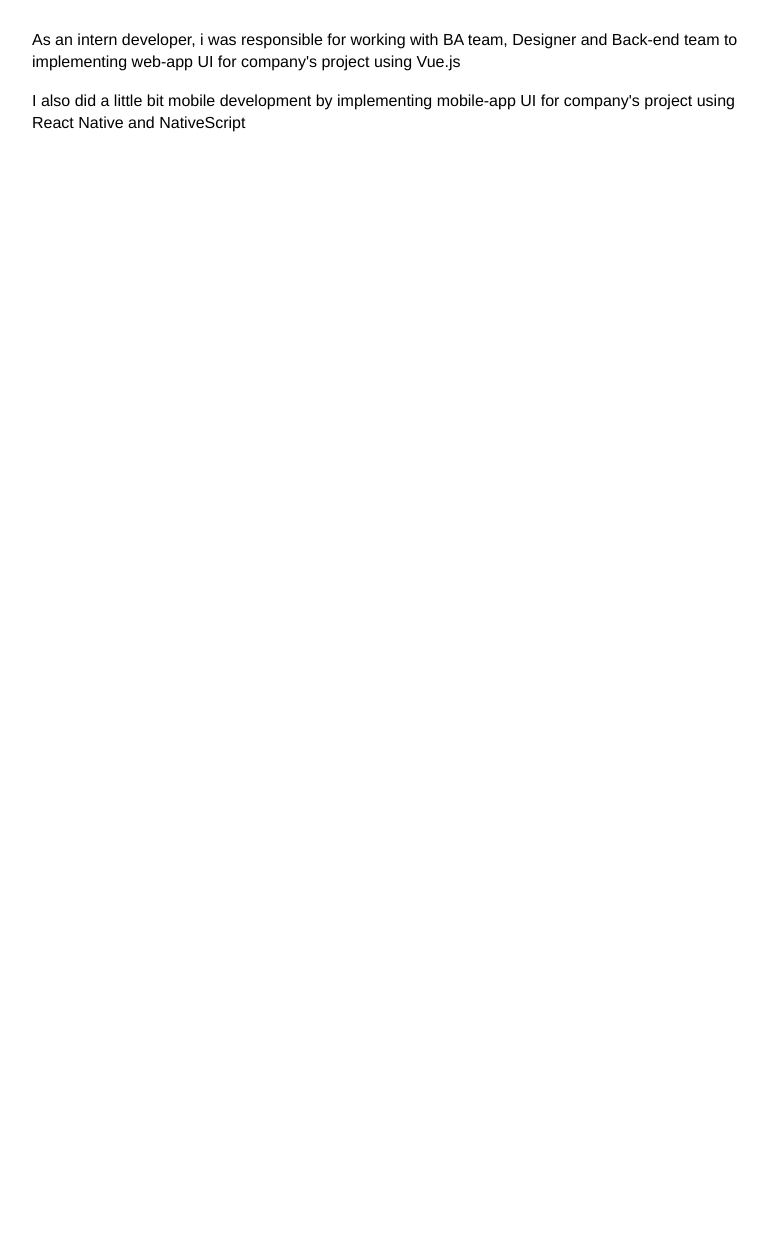
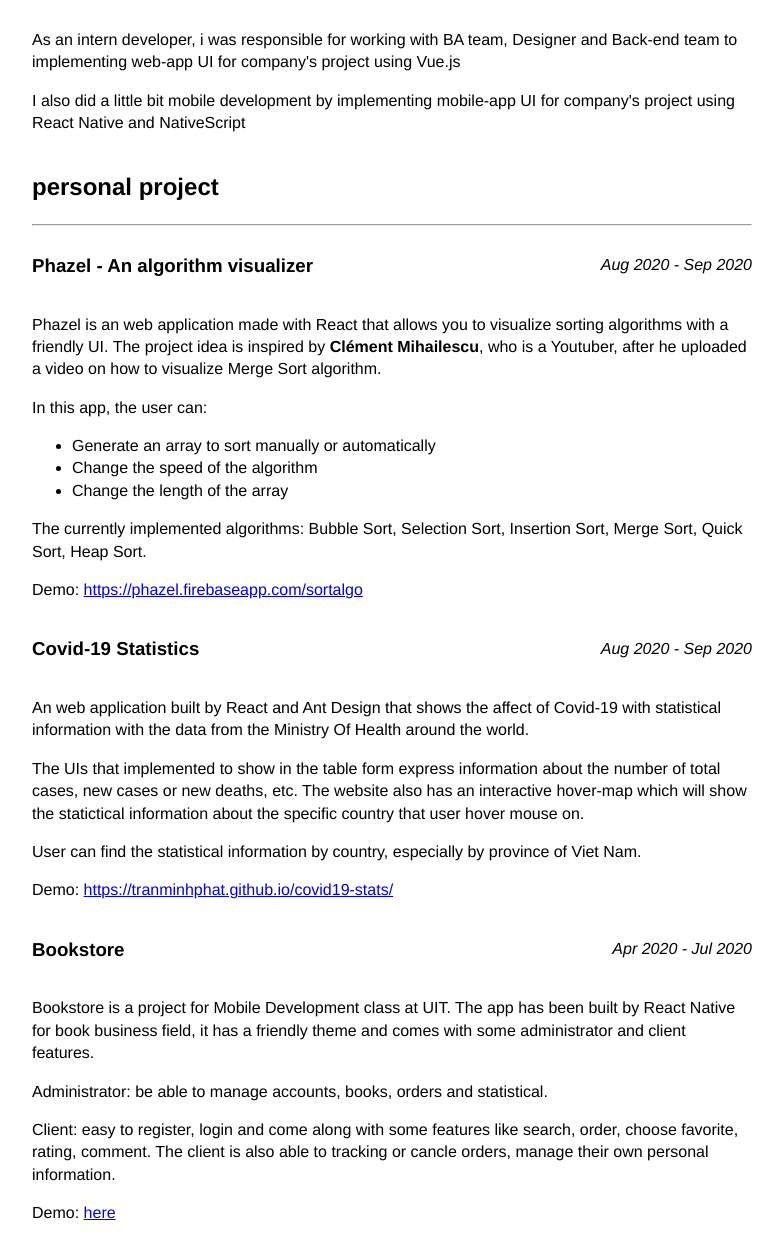
Before and after one commit to tranminhphat/cv, a Gatsby site: page / in a window 1280 px wide. Shown: the part 676-1933 px from the top of the page, without its empty margins (248-1031 px from the left). Before the commit the page ends 842 px from the top, so only its background shows below. Built offline with nearby package versions, Linux system fonts and the light colour scheme; Gatsby itself is replaced by a stand-in of ours.

Commit message:
update personal project

```diff
--- a/src/pages/index.tsx
+++ b/src/pages/index.tsx
@@ -69,7 +69,7 @@ const HomePage = () => (
             }}
           >
             <h3>Bachelor of Software Engineering at UIT</h3>
-            <i>Sep 2017 - July 2021</i>
+            <i>Sep 2017 - Jul 2021</i>
           </div>
         </div>
         <div>
@@ -114,6 +114,128 @@ const HomePage = () => (
           </p>
         </div>
       </div>
+
+      <div className="personal-project">
+        <div>
+          <h2>personal project</h2>
+          <hr />
+          <div
+            style={{
+              display: "flex",
+              alignItems: "center",
+              justifyContent: "space-between",
+              marginBottom: "1rem",
+            }}
+          >
+            <h3>Phazel - An algorithm visualizer</h3>
+            <i>Aug 2020 - Sep 2020</i>
+          </div>
+          <div>
+            <p>
+              Phazel is an web application made with React that allows you to
+              visualize sorting algorithms with a friendly UI. The project idea
+              is inspired by <b>Clément Mihailescu</b>, who is a Youtuber, after
+              he uploaded a video on how to visualize Merge Sort algorithm.
+            </p>
+            <p>
+              In this app, the user can:
+              <ul>
+                <li>Generate an array to sort manually or automatically</li>
+                <li>Change the speed of the algorithm</li>
+                <li>Change the length of the array</li>
+              </ul>
+            </p>
+            <p>
+              The currently implemented algorithms: Bubble Sort, Selection Sort,
+              Insertion Sort, Merge Sort, Quick Sort, Heap Sort.
+            </p>
+            <p>
+              Demo:{" "}
+              <a href="https://phazel.firebaseapp.com/sortalgo" target="_blank">
+                https://phazel.firebaseapp.com/sortalgo
+              </a>
+            </p>
+          </div>
+          <div
+            style={{
+              display: "flex",
+              alignItems: "center",
+              justifyContent: "space-between",
+              marginBottom: "1rem",
+            }}
+          >
+            <h3>Covid-19 Statistics</h3>
+            <i>Aug 2020 - Sep 2020</i>
+          </div>
+          <div>
+            <p>
+              An web application built by React and Ant Design that shows the
+              affect of Covid-19 with statistical information with the data from
+              the Ministry Of Health around the world.
+            </p>
+            <p>
+              The UIs that implemented to show in the table form express
+              information about the number of total cases, new cases or new
+              deaths, etc. The website also has an interactive hover-map which
+              will show the statictical information about the specific country
+              that user hover mouse on.
+            </p>
+            <p>
+              User can find the statistical information by country, especially
+              by province of Viet Nam.
+            </p>
+            <p>
+              Demo:{" "}
+              <a
+                href="https://tranminhphat.github.io/covid19-stats/"
+                target="_blank"
+              >
+                https://tranminhphat.github.io/covid19-stats/
+              </a>
+            </p>
+          </div>
+          <div
+            style={{
+              display: "flex",
+              alignItems: "center",
+              justifyContent: "space-between",
+              marginBottom: "1rem",
+            }}
+          >
+            <h3>Bookstore</h3>
+            <i>Apr 2020 - Jul 2020</i>
+          </div>
+          <div>
+            <p>
+              Bookstore is a project for Mobile Development class at UIT. The
+              app has been built by React Native for book business field, it has
+              a friendly theme and comes with some administrator and client
+              features.
+            </p>
+            <p>
+              Administrator: be able to manage accounts, books, orders and
+              statistical.
+            </p>
+            <p>
+              Client: easy to register, login and come along with some features
+              like search, order, choose favorite, rating, comment. The client
+              is also able to tracking or cancle orders, manage their own
+              personal information.
+            </p>
+            <p>
+              Demo:{" "}
+              <span>
+                <a
+                  href="https://drive.google.com/drive/folders/13oKOes_6y61P3mtns4zfk_CzuZu8ZZGa?usp=sharing"
+                  target="_blank"
+                >
+                  here
+                </a>
+              </span>
+            </p>
+          </div>
+        </div>
+      </div>
     </main>
   </div>
 )
```
